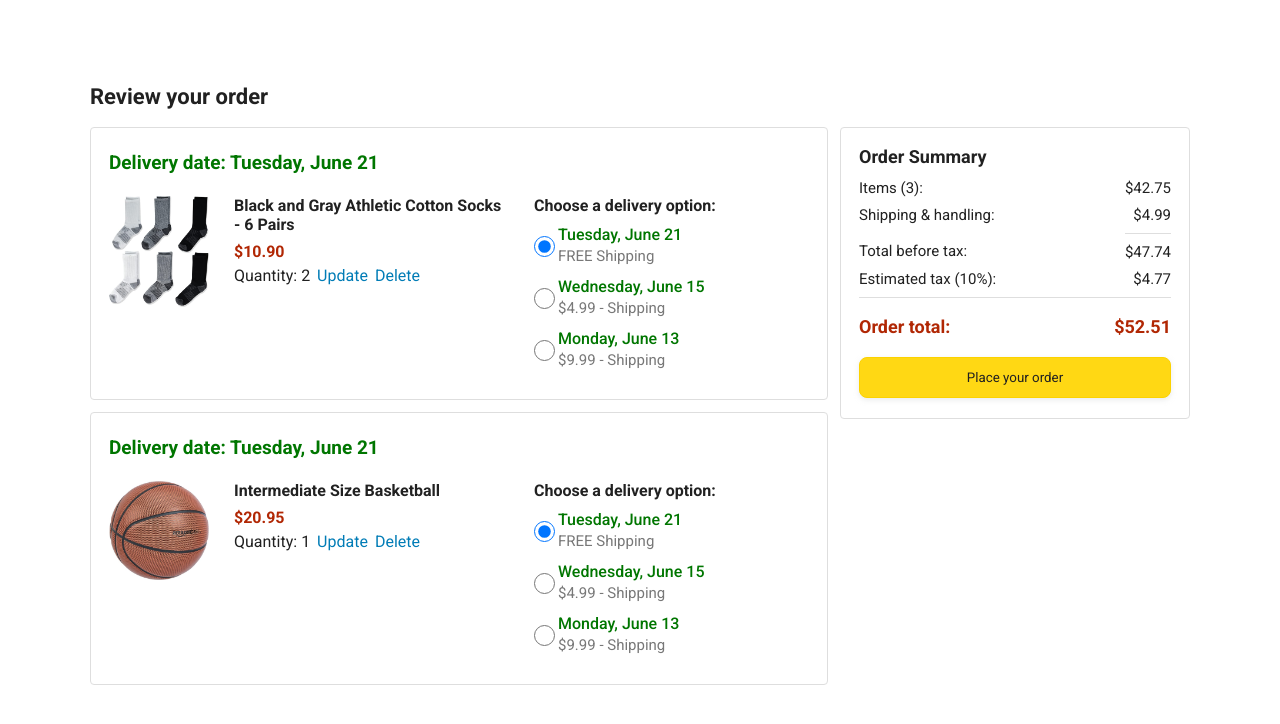
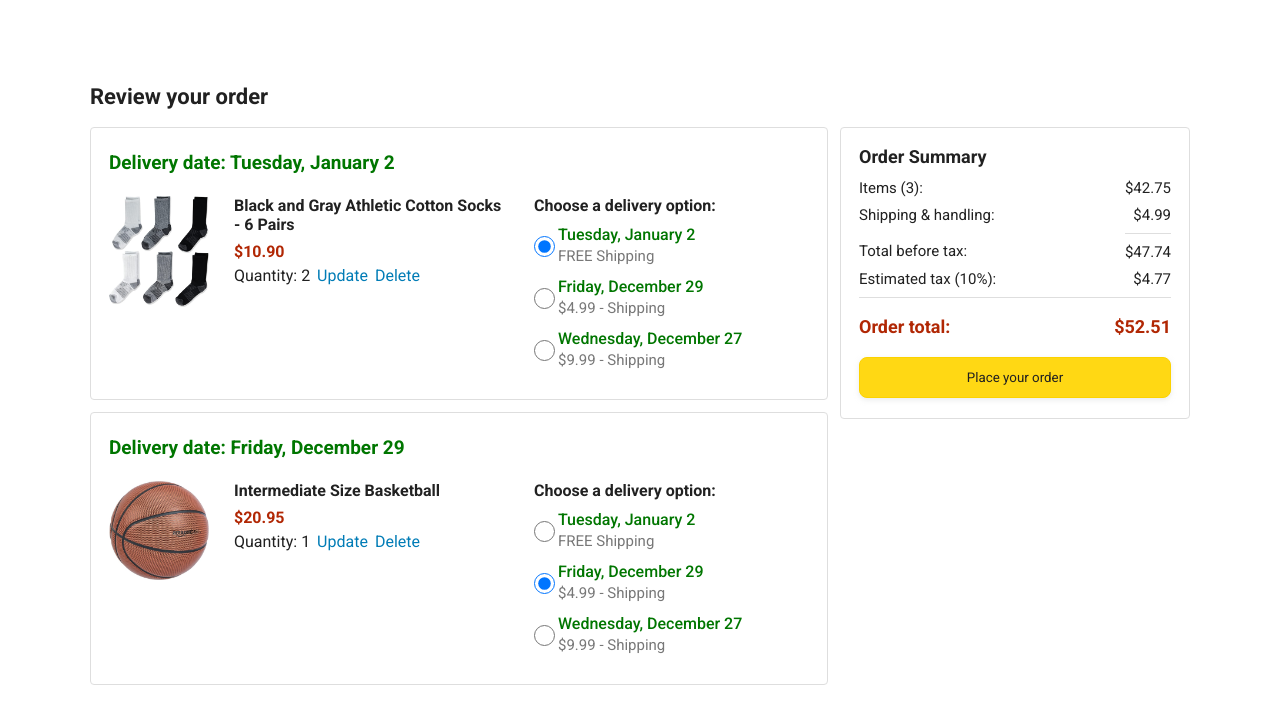
Before and after one commit to samuelcardenasg23/amazon-project, a plain HTML site: page checkout.html in a window 1280 px wide. Shown: the part 56-780 px from the top of the page. Drawn offline with nearby package versions, Linux system fonts and the light colour scheme.

Commit message:
Save data and generate HTML for delivery options

```diff
--- a/data/cart.js
+++ b/data/cart.js
@@ -3,11 +3,13 @@ export let cart = JSON.parse(localStorage.getItem('cart'));
 if (!cart) {
     cart = [{
         productId: 'e43638ce-6aa0-4b85-b27f-e1d07eb678c6',
-        quantity: 2
+        quantity: 2,
+        deliveryOptionId: '1'
     },
     {
         productId: '15b6fc6f-327a-4ec4-896f-486349e85a3d',
-        quantity: 1
+        quantity: 1,
+        deliveryOptionId: '2'
     }];
 };
 
@@ -38,7 +40,8 @@ export function addToCart(productId) {
     } else {
         cart.push({
             productId: productId,
-            quantity: 1
+            quantity: 1,
+            deliveryOptionId: '1'
         });
     }
 
--- /dev/null
+++ b/data/deliveryOptions.js
@@ -0,0 +1,15 @@
+export const deliveryOptions = [{
+    id: '1',
+    deliveryDays: 7,
+    priceCents: 0
+},
+{
+    id: '2',
+    deliveryDays: 3,
+    priceCents: 499
+},
+{
+    id: '3',
+    deliveryDays: 1,
+    priceCents: 999
+}];
--- a/scripts/checkout.js
+++ b/scripts/checkout.js
@@ -1,6 +1,13 @@
 import { cart, removeFromCart } from "../data/cart.js";
 import { products } from "../data/products.js";
-import { formatCurrency } from "./utils/money.js";
+import formatCurrency from "./utils/money.js";
+import dayjs from "https://unpkg.com/dayjs@1.11.10/esm/index.js"
+import { deliveryOptions } from "../data/deliveryOptions.js";
+
+
+const today = dayjs();
+const deliveryDate = today.add(7, 'days');
+console.log(deliveryDate.format('dddd, MMMM D'));
 
 let cartSummaryHTML = '';
 
@@ -16,10 +23,24 @@ cart.forEach((cartItem) => {
         }
     });
 
+    const deliveryOptionId = cartItem.deliveryOptionId;
+
+    let deliveryOption;
+
+    deliveryOptions.forEach((option) => {
+      if (option.id === deliveryOptionId) {
+        deliveryOption = option;
+      }
+    });
+
+    const today = dayjs();
+    const deliveryDate = today.add(deliveryOption.deliveryDays, 'days');
+    const dateString = deliveryDate.format('dddd, MMMM D');
+
     cartSummaryHTML+=`
         <div class="cart-item-container js-cart-item-container-${matchingProduct.id}">
             <div class="delivery-date">
-              Delivery date: Tuesday, June 21
+              Delivery date: ${dateString}
             </div>
 
             <div class="cart-item-details-grid">
@@ -50,50 +71,45 @@ cart.forEach((cartItem) => {
                 <div class="delivery-options-title">
                   Choose a delivery option:
                 </div>
-                <div class="delivery-option">
-                  <input type="radio" checked
-                    class="delivery-option-input"
-                    name="delivery-option-${matchingProduct.id}">
-                  <div>
-                    <div class="delivery-option-date">
-                      Tuesday, June 21
-                    </div>
-                    <div class="delivery-option-price">
-                      FREE Shipping
-                    </div>
-                  </div>
-                </div>
-                <div class="delivery-option">
-                  <input type="radio"
-                    class="delivery-option-input"
-                    name="delivery-option-${matchingProduct.id}">
-                  <div>
-                    <div class="delivery-option-date">
-                      Wednesday, June 15
-                    </div>
-                    <div class="delivery-option-price">
-                      $4.99 - Shipping
-                    </div>
-                  </div>
-                </div>
-                <div class="delivery-option">
-                  <input type="radio"
-                    class="delivery-option-input"
-                    name="delivery-option-${matchingProduct.id}">
-                  <div>
-                    <div class="delivery-option-date">
-                      Monday, June 13
-                    </div>
-                    <div class="delivery-option-price">
-                      $9.99 - Shipping
-                    </div>
-                  </div>
-                </div>
+                ${deliveyOptionsHTML(matchingProduct, cartItem)}
               </div>
             </div>
         </div>
     `
 });
+
+function deliveyOptionsHTML(matchingProduct, cartItem) {
+
+  let html = ''
+
+  deliveryOptions.forEach((deliveryOption) => {
+    const today = dayjs();
+    const deliveryDate = today.add(deliveryOption.deliveryDays, 'days');
+    const dateString = deliveryDate.format('dddd, MMMM D');
+
+    const priceString = deliveryOption.priceCents === 0 ? 'FREE' : `$${formatCurrency(deliveryOption.priceCents)} -`
+
+    const isChecked = deliveryOption.id === cartItem.deliveryOptionId;
+
+    html += `
+    <div class="delivery-option">
+      <input type="radio" ${isChecked ? 'checked' : ''}
+        class="delivery-option-input"
+        name="delivery-option-${matchingProduct.id}">
+      <div>
+        <div class="delivery-option-date">
+          ${dateString}
+        </div>
+        <div class="delivery-option-price">
+          ${priceString} Shipping
+        </div>
+      </div>
+    </div>
+    `
+  });
+
+  return html;
+}
 
 document.querySelector('.js-order-summary').innerHTML = cartSummaryHTML;
 
--- a/scripts/utils/money.js
+++ b/scripts/utils/money.js
@@ -1,3 +1,5 @@
 export function formatCurrency(priceCents){
     return (priceCents / 100).toFixed(2);
 }
+
+export default formatCurrency;
```
Also changed, not shown: checkout.html (+1 -0 lines).
